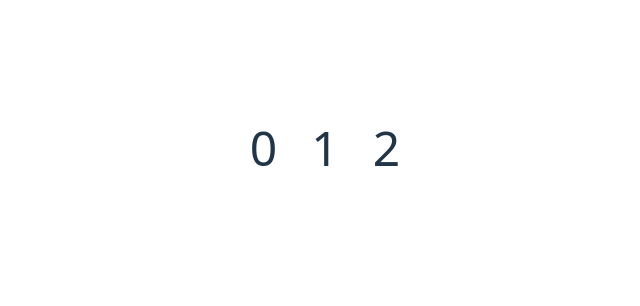
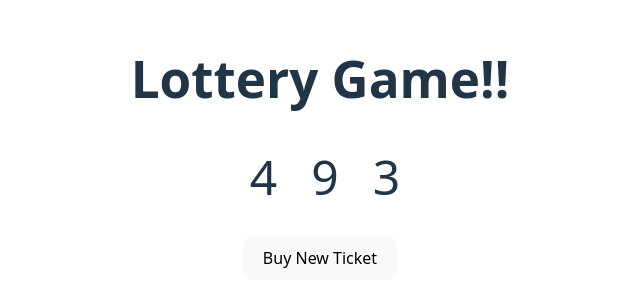
Before and after one commit to Rajaryan99/React_learning-Projects, a React (Vite) app in the folder reactState_hooks/: page / in a window 1280 px wide. Shown: the part 252-558 px from the top of the page, without its empty margins (320-960 px from the left). Built offline with nearby package versions, Linux system fonts and the light colour scheme.

Commit message:
made a lottery component dynamic

```diff
--- a/reactState_hooks/src/App.jsx
+++ b/reactState_hooks/src/App.jsx
@@ -1,18 +1,14 @@
 
 import './App.css'
-import Counter from './Counter'
-import LikeButton from './LikeButton'
-import LudoBorad from './LudoBorad'
-import TodoList from './TodoList'
 import Lottery from './lottery'
-import Ticket from './Ticket'
+
 
 function App() {
 
 
   return (
     <>
-     <Ticket  ticket={[0, 1, 2]} />
+     <Lottery n={3} winningSum={15}/>
     </>
   )
 }
--- a/reactState_hooks/src/lottery.jsx
+++ b/reactState_hooks/src/lottery.jsx
@@ -1,21 +1,18 @@
 import { useState } from "react"
 import './lottery.css'
 import { genTicket, sum } from "./helper";
+import Ticket from "./Ticket";
 
-export default function Lottery() {
-    let [ticket, setTicket] = useState(genTicket(3));
-    let isWinning  = sum(ticket) === 15;
+export default function Lottery({n, winningSum} ) {
+    let [ticket, setTicket] = useState(genTicket(n));
+    let isWinning  = sum(ticket) === winningSum;
     let buyTicket  = () => {
-        setTicket(genTicket(3))
+        setTicket(genTicket(n))
     }
     return (
         <div>
             <h1>Lottery Game!!</h1>
-            <div className="ticket">
-                <span>{ticket[0]}</span>
-                <span>{ticket[1]}</span>
-                <span>{ticket[2]}</span>
-            </div>
+          <Ticket ticket={ticket}/>
             <br />
         {isWinning ? <h3>Congratulation.. You Won!</h3> : <button onClick={buyTicket}>Buy New Ticket</button> }
         </div>
```
